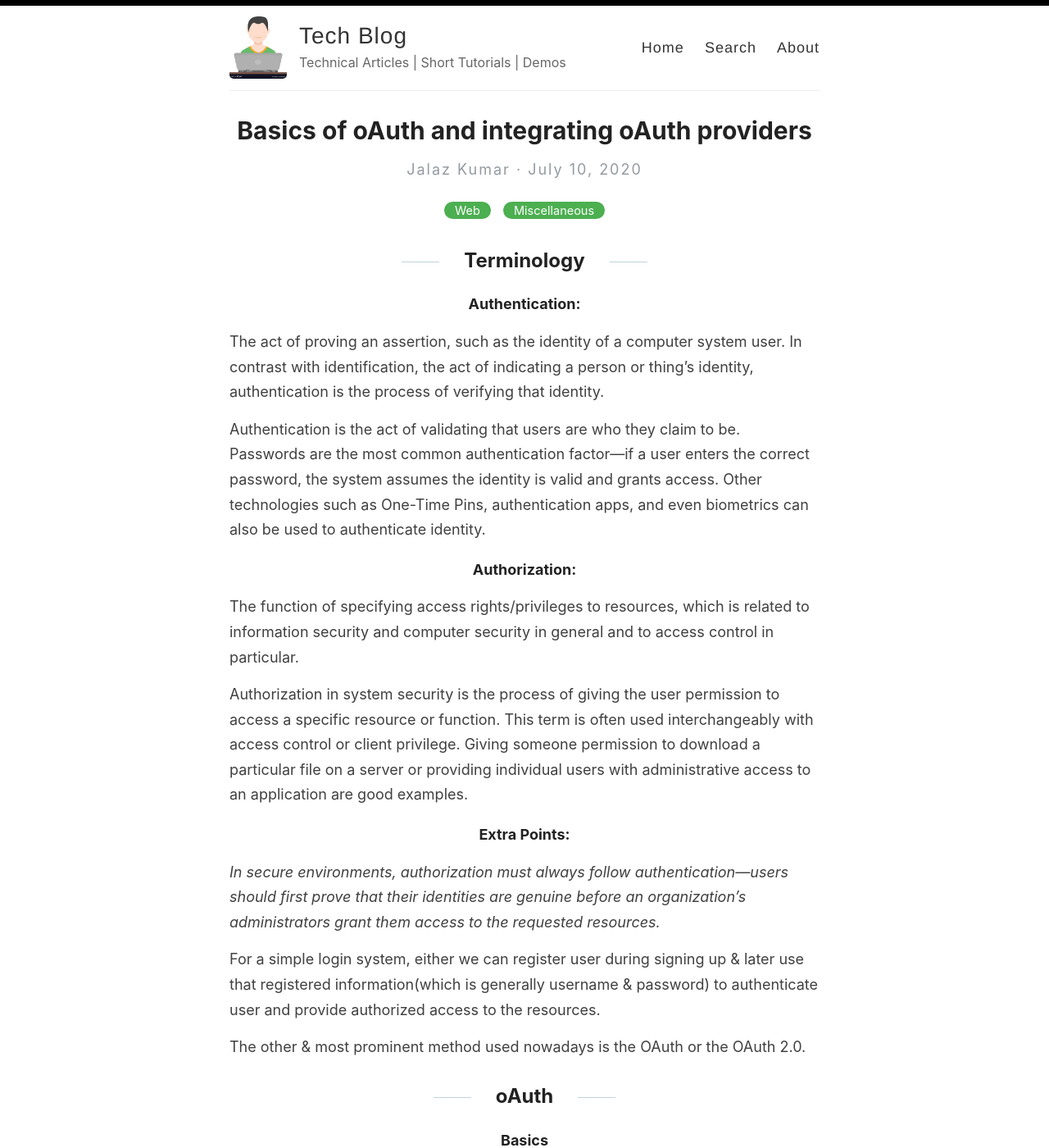
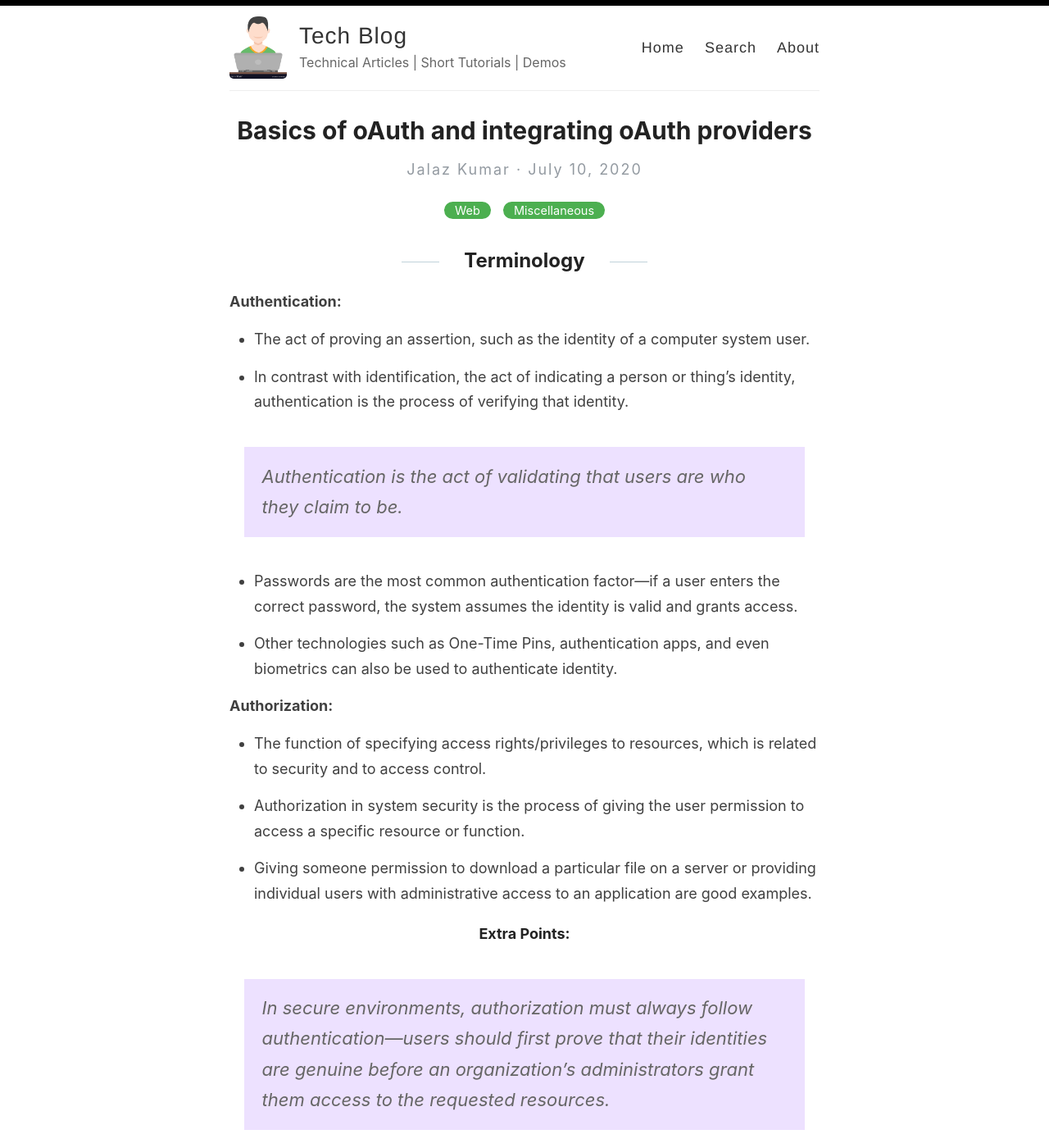
Before and after one commit to jaykay12/tech, a Jekyll site: the page built from _posts/2020-7-10-oauth.md, in a window 1280 px wide and 1400 px high. Shown: the whole window at 82% size. Built offline with Jekyll 4.4.1, drawn with Linux system fonts in a browser that asks for light colours; some of the changed text lies outside the part shown.

Commit message:
Beautified OAuth article

```diff
--- a/_posts/2020-7-10-oauth.md
+++ b/_posts/2020-7-10-oauth.md
@@ -6,69 +6,79 @@
 
 ## Terminology
 
-#### Authentication:
-The act of proving an assertion, such as the identity of a computer system user. In contrast with identification, the act of indicating a person or thing's identity, authentication is the process of verifying that identity.
+**Authentication:**
+- The act of proving an assertion, such as the identity of a computer system user.
 
-Authentication is the act of validating that users are who they claim to be. Passwords are the most common authentication factor—if a user enters the correct password, the system assumes the identity is valid and grants access.
-Other technologies such as One-Time Pins, authentication apps, and even biometrics can also be used to authenticate identity.
+- In contrast with identification, the act of indicating a person or thing's identity, authentication is the process of verifying that identity.
 
-#### Authorization:
-The function of specifying access rights/privileges to resources, which is related to information security and computer security in general and to access control in particular.
+> _Authentication is the act of validating that users are who they claim to be._
 
-Authorization in system security is the process of giving the user permission to access a specific resource or function. This term is often used interchangeably with access control or client privilege. Giving someone permission to download a particular file on a server or providing individual users with administrative access to an application are good examples.
+- Passwords are the most common authentication factor—if a user enters the correct password, the system assumes the identity is valid and grants access.
+
+- Other technologies such as One-Time Pins, authentication apps, and even biometrics can also be used to authenticate identity.
+
+**Authorization:**
+- The function of specifying access rights/privileges to resources, which is related to security and to access control.
+
+- Authorization in system security is the process of giving the user permission to access a specific resource or function.
+
+- Giving someone permission to download a particular file on a server or providing individual users with administrative access to an application are good examples.
 
 #### Extra Points:
 
-_In secure environments, authorization must always follow authentication—users should first prove that their identities are genuine before an organization’s administrators grant them access to the requested resources._
+> _In secure environments, authorization must always follow authentication—users should first prove that their identities are genuine before an organization’s administrators grant them access to the requested resources._
 
-For a simple login system, either we can register user during signing up & later use that registered information(which is generally username & password) to authenticate user and provide authorized access to the resources.
+Nowadays for building login system,
+1. We can register user during signing up & later use that registered information (which is generally username & password) to authenticate user and provide authorized access to the resources.
 
-The other & most prominent method used nowadays is the OAuth or the OAuth 2.0.
+2. The other & most prominent method used nowadays is the __OAuth__ or the __OAuth 2.0 services__.
 
-## oAuth
+## OAuth
 
-#### Basics
-OAuth is an open standard for access delegation, commonly used as a way for Internet users to grant websites or applications access to their information on other websites but without giving them the passwords.
+#### Basics of OAuth
+- An open standard for access delegation.
 
-OAuth is an authentication protocol that allows you to approve one application interacting with another on your behalf without giving away your password.
+- This is commonly used as a way for Internet users to grant websites or applications access to their information on other websites but without giving them the passwords.
 
-OAuth doesn’t share password data but instead uses authorization tokens to prove an identity between consumers and service providers.
+- OAuth is an authentication protocol that allows you to approve one application interacting with another on your behalf without giving away your password.
+
+- OAuth doesn’t share password data but instead uses authorization tokens to prove an identity between consumers and service providers.
 
 For example, you can tell Facebook that it’s OK for ESPN.com to access your profile or post updates to your timeline without having to give ESPN your Facebook password.
 
-_OAuth is about authorization and not authentication. Authorization is asking for permission to do stuff. Authentication is about proving you are the correct person because you know things. OAuth doesn’t pass authentication data between consumers and service providers – but instead acts as an authorization token of sorts._
+> **_OAuth is about authorization and not authentication._**
 
-#### OAuth 1.0 vs. OAuth 2.0
-OAuth 2.0 is a complete redesign from OAuth 1.0, and the two are not compatible. If you create a new application today, use OAuth 2.0. This blog only applies to OAuth 2.0, since OAuth 1.0 is deprecated.
+**OAuth 1.0 vs. OAuth 2.0:**
 
-OAuth 2.0 is faster and easier to implement. OAuth 1.0 used complicated cryptographic requirements, only supported three flows, and did not scale.
+- OAuth 2.0 is a complete redesign from OAuth 1.0, and the two are not compatible. If you create a new application today, use OAuth 2.0.
 
-OAuth 2.0, on the other hand, has six flows for different types of applications and requirements, and enables signed secrets over HTTPS. OAuth tokens no longer need to be encrypted on the endpoints in 2.0 since they are encrypted in transit.
+- OAuth 2.0 is faster and easier to implement.
+
+- OAuth 1.0 used complicated cryptographic requirements, only supported three flows, and did not scale.
+
+- OAuth 2.0, on the other hand, has six flows for different types of applications and requirements, and enables signed secrets over HTTPS. OAuth tokens no longer need to be encrypted on the endpoints in 2.0 since they are encrypted in transit.
 
 ## OAuth Flows and Concepts
-To begin at a high level, OAuth is not an API or a service: it’s an open standard for authorization and anyone can implement it.
+> OAuth is not an API or a service: it’s an open standard for authorization and anyone can implement it.
 
 More specifically, OAuth is a standard that apps can use to provide client applications with “secure delegated access”. OAuth works over HTTPS and authorizes devices, APIs, servers, and applications with access tokens rather than credentials.
 
-**_OAuth is not an Authentication Protocol_**
 
 #### Control Flow
 
-The 3-legged OAuth Flow has the following steps:
+_Configure your application to get the Client ID and Client Secret. (From providers such as LinkedIn, Facebook, Twitter, GitHub, Google etc.)_
 
- _Configure your application to get the Client ID and Client Secret. (From providers such as LinkedIn, Facebook, Twitter, GitHub, Google etc.)_
-1. Your application directs the browser to Providers's OAuth 2.0 authorization page where the member authenticates. After authentication, Provider's authorization server passes an authorization code to your application.
+> The 3-legged OAuth Flow has the following steps:
+> 1. Your application directs the browser to Providers's OAuth 2.0 authorization page where the member authenticates. After authentication, Provider's authorization server passes an authorization code to your application.
+> 1. Your application sends this code to Provider and Provider returns an access token.
+>1. Your application uses this token to call APIs on behalf of the member.
 
-1. Your application sends this code to Provider and Provider returns an access token.
-
-1. Your application uses this token to call APIs on behalf of the member.
-
-For more details and integrations:
+For more details and development intricacies:
 Check out my GitHub project: [Auth-API](https://github.com/jaykay12/Auth-API)
 
 ## Integrating with oAuth Providers
 
-One can integrate OAuth services of many service providers in your website, api, mobile apps or desktop apps.
+One can integrate OAuth services of many service providers in the Website, API, Mobile Apps or Desktop Apps.
 Some notables one's are:
 - Facebook
 - LinkedIn
@@ -76,4 +86,4 @@
 - GitHub
 - Google
 
-I have added all informations about their smooth integrations in a backend api as my project wiki : [Auth-API-Wiki](https://github.com/jaykay12/Auth-API/wiki/oAuth-Integration)
+I have added all informations about their smooth integrations in a Backend API as my project wiki : [Auth-API-Wiki](https://github.com/jaykay12/Auth-API/wiki/oAuth-Integration)
```
